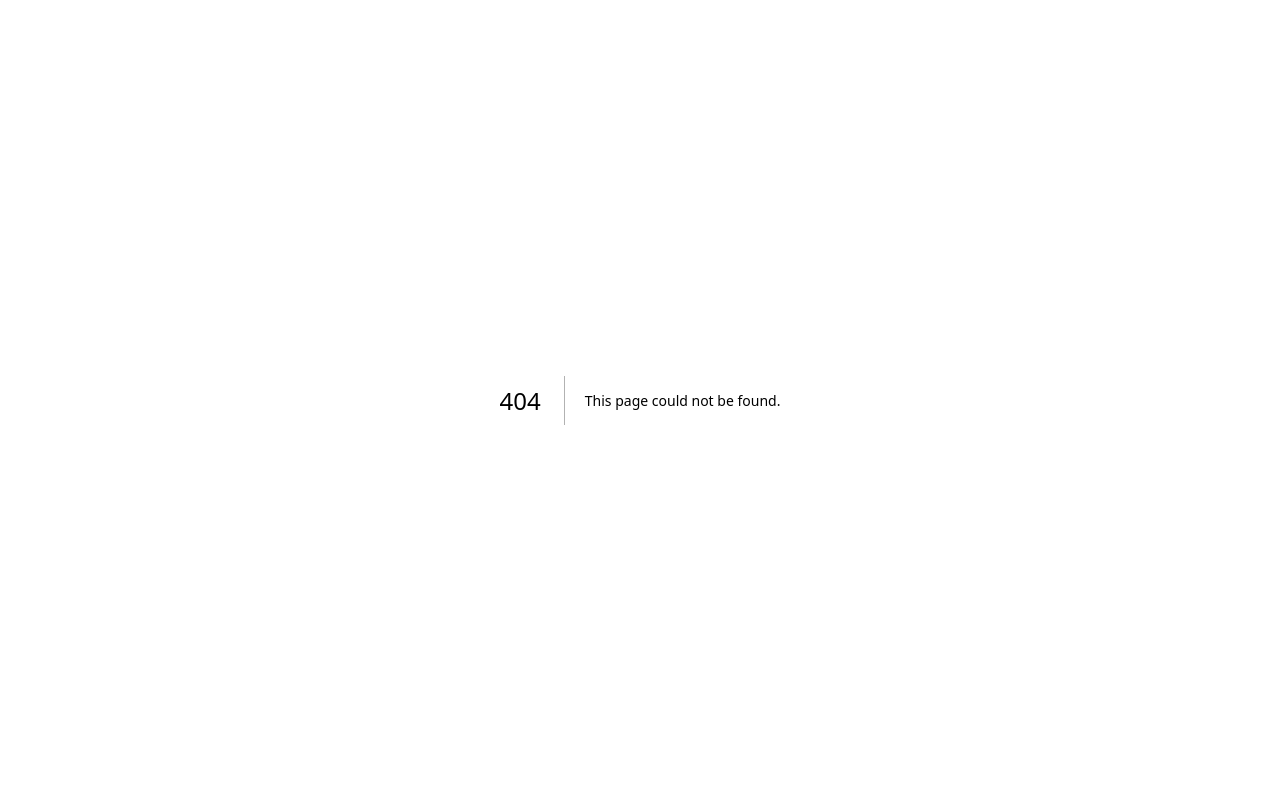
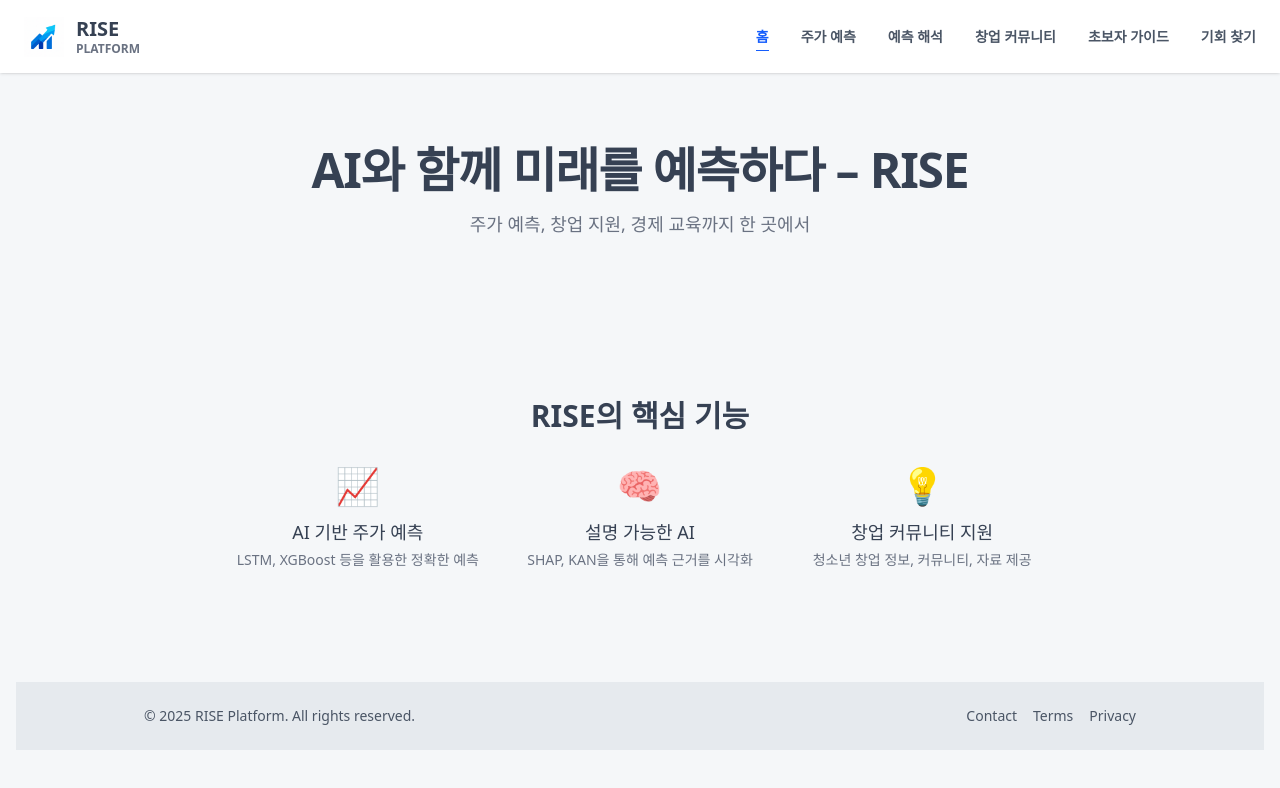
Before and after one commit to opal2718/rise-platform, a Next.js app: page /platform in a window 1280 px wide. Before the commit this address had no page. Shown: the top 788 px of the page. Built offline with nearby package versions, Linux system fonts and the light colour scheme.

Commit message:
education home addition

```diff
--- /dev/null
+++ b/src/app/education/page.tsx
@@ -0,0 +1,50 @@
+import Header from '@/components/Header';
+
+
+export default function Home() {
+  return (
+    <main className="flex flex-col items-center justify-center min-h-screen p-4 bg-[#f5f7f9]">
+      <Header />
+
+      {/* Hero Section */}
+      <section className="text-center py-24">
+        <h1 className="text-5xl font-semibold text-gray-700 tracking-tight mb-4">AI와 함께 미래를 예측하다 – RISE</h1>
+        <p className="text-lg text-gray-500">주가 예측, 창업 지원, 경제 교육까지 한 곳에서</p>
+      </section>
+
+      {/* About RISE */}
+      <section className="py-16 max-w-5xl text-center">
+        <h2 className="text-3xl font-semibold text-gray-700 mb-8">RISE의 핵심 기능</h2>
+        <div className="grid grid-cols-1 sm:grid-cols-3 gap-10">
+          <div>
+            <div className="text-4xl mb-3">📈</div>
+            <h3 className="text-lg font-medium text-gray-700">AI 기반 주가 예측</h3>
+            <p className="text-sm text-gray-500 mt-1">LSTM, XGBoost 등을 활용한 정확한 예측</p>
+          </div>
+          <div>
+            <div className="text-4xl mb-3">🧠</div>
+            <h3 className="text-lg font-medium text-gray-700">설명 가능한 AI</h3>
+            <p className="text-sm text-gray-500 mt-1">SHAP, KAN을 통해 예측 근거를 시각화</p>
+          </div>
+          <div>
+            <div className="text-4xl mb-3">💡</div>
+            <h3 className="text-lg font-medium text-gray-700">창업 커뮤니티 지원</h3>
+            <p className="text-sm text-gray-500 mt-1">청소년 창업 정보, 커뮤니티, 자료 제공</p>
+          </div>
+        </div>
+      </section>
+      <footer className="w-full bg-[#e6eaee] text-gray-600 text-sm py-6 mt-12">
+        <div className="max-w-5xl mx-auto px-4 flex flex-col sm:flex-row justify-between items-center gap-2">
+          <p>&copy; 2025 RISE Platform. All rights reserved.</p>
+          <div className="flex gap-4">
+            <a href="mailto:rise@riseplatform.kr" className="hover:underline">Contact</a>
+            <a href="/terms" className="hover:underline">Terms</a>
+            <a href="/privacy" className="hover:underline">Privacy</a>
+          </div>
+        </div>
+      </footer>
+
+    </main>
+
+  );
+}
--- a/src/app/page.tsx
+++ b/src/app/page.tsx
@@ -1,50 +1,6 @@
-import Header from '@/components/Header';
+// app/protected/page.tsx
+import { redirect } from 'next/navigation';
 
-
-export default function Home() {
-  return (
-    <main className="flex flex-col items-center justify-center min-h-screen p-4 bg-[#f5f7f9]">
-      <Header />
-
-      {/* Hero Section */}
-      <section className="text-center py-24">
-        <h1 className="text-5xl font-semibold text-gray-700 tracking-tight mb-4">AI와 함께 미래를 예측하다 – RISE</h1>
-        <p className="text-lg text-gray-500">주가 예측, 창업 지원, 경제 교육까지 한 곳에서</p>
-      </section>
-
-      {/* About RISE */}
-      <section className="py-16 max-w-5xl text-center">
-        <h2 className="text-3xl font-semibold text-gray-700 mb-8">RISE의 핵심 기능</h2>
-        <div className="grid grid-cols-1 sm:grid-cols-3 gap-10">
-          <div>
-            <div className="text-4xl mb-3">📈</div>
-            <h3 className="text-lg font-medium text-gray-700">AI 기반 주가 예측</h3>
-            <p className="text-sm text-gray-500 mt-1">LSTM, XGBoost 등을 활용한 정확한 예측</p>
-          </div>
-          <div>
-            <div className="text-4xl mb-3">🧠</div>
-            <h3 className="text-lg font-medium text-gray-700">설명 가능한 AI</h3>
-            <p className="text-sm text-gray-500 mt-1">SHAP, KAN을 통해 예측 근거를 시각화</p>
-          </div>
-          <div>
-            <div className="text-4xl mb-3">💡</div>
-            <h3 className="text-lg font-medium text-gray-700">창업 커뮤니티 지원</h3>
-            <p className="text-sm text-gray-500 mt-1">청소년 창업 정보, 커뮤니티, 자료 제공</p>
-          </div>
-        </div>
-      </section>
-      <footer className="w-full bg-[#e6eaee] text-gray-600 text-sm py-6 mt-12">
-        <div className="max-w-5xl mx-auto px-4 flex flex-col sm:flex-row justify-between items-center gap-2">
-          <p>&copy; 2025 RISE Platform. All rights reserved.</p>
-          <div className="flex gap-4">
-            <a href="mailto:rise@riseplatform.kr" className="hover:underline">Contact</a>
-            <a href="/terms" className="hover:underline">Terms</a>
-            <a href="/privacy" className="hover:underline">Privacy</a>
-          </div>
-        </div>
-      </footer>
-
-    </main>
-
-  );
+export default function ProtectedPage() {
+  redirect('/platform'); // immediately redirects on load
 }
--- /dev/null
+++ b/src/app/platform/page.tsx
@@ -0,0 +1,50 @@
+import Header from '@/components/Header';
+
+
+export default function Home() {
+  return (
+    <main className="flex flex-col items-center justify-center min-h-screen p-4 bg-[#f5f7f9]">
+      <Header />
+
+      {/* Hero Section */}
+      <section className="text-center py-24">
+        <h1 className="text-5xl font-semibold text-gray-700 tracking-tight mb-4">AI와 함께 미래를 예측하다 – RISE</h1>
+        <p className="text-lg text-gray-500">주가 예측, 창업 지원, 경제 교육까지 한 곳에서</p>
+      </section>
+
+      {/* About RISE */}
+      <section className="py-16 max-w-5xl text-center">
+        <h2 className="text-3xl font-semibold text-gray-700 mb-8">RISE의 핵심 기능</h2>
+        <div className="grid grid-cols-1 sm:grid-cols-3 gap-10">
+          <div>
+            <div className="text-4xl mb-3">📈</div>
+            <h3 className="text-lg font-medium text-gray-700">AI 기반 주가 예측</h3>
+            <p className="text-sm text-gray-500 mt-1">LSTM, XGBoost 등을 활용한 정확한 예측</p>
+          </div>
+          <div>
+            <div className="text-4xl mb-3">🧠</div>
+            <h3 className="text-lg font-medium text-gray-700">설명 가능한 AI</h3>
+            <p className="text-sm text-gray-500 mt-1">SHAP, KAN을 통해 예측 근거를 시각화</p>
+          </div>
+          <div>
+            <div className="text-4xl mb-3">💡</div>
+            <h3 className="text-lg font-medium text-gray-700">창업 커뮤니티 지원</h3>
+            <p className="text-sm text-gray-500 mt-1">청소년 창업 정보, 커뮤니티, 자료 제공</p>
+          </div>
+        </div>
+      </section>
+      <footer className="w-full bg-[#e6eaee] text-gray-600 text-sm py-6 mt-12">
+        <div className="max-w-5xl mx-auto px-4 flex flex-col sm:flex-row justify-between items-center gap-2">
+          <p>&copy; 2025 RISE Platform. All rights reserved.</p>
+          <div className="flex gap-4">
+            <a href="mailto:rise@riseplatform.kr" className="hover:underline">Contact</a>
+            <a href="/terms" className="hover:underline">Terms</a>
+            <a href="/privacy" className="hover:underline">Privacy</a>
+          </div>
+        </div>
+      </footer>
+
+    </main>
+
+  );
+}
--- a/src/components/Header.tsx
+++ b/src/components/Header.tsx
@@ -2,13 +2,16 @@
 import Link from 'next/link';
 import { usePathname } from 'next/navigation';
 
-const navItems = [
-  { name: '홈', href: '/' },
-  { name: '주가 예측', href: '/predict' },
-  { name: '예측 해석', href: '/xai' },
-  { name: '창업 커뮤니티', href: '/community' },
-  { name: '초보자 가이드', href: '/guide' },
-  { name: '기회 찾기', href: '/chances' },
+const navItems_platform = [
+  { name: '홈', href: '/platform' },
+  { name: '주가 예측', href: '/platform/predict' },
+  { name: '예측 해석', href: '/platform/xai' },
+  { name: '창업 커뮤니티', href: '/platform/community' },
+  { name: '초보자 가이드', href: '/platform/guide' },
+  { name: '기회 찾기', href: '/platform/chances' },
+];
+const navItems_education = [
+  { name: '홈', href: '/education' },
 ];
 
 
@@ -20,16 +23,18 @@ export default function Header() {
       <div className="max-w-7xl mx-auto px-6 py-4 flex items-center justify-between">
         {/* Logo */}
         <div className="flex items-center gap-3">
-          <img src="/logo.png" alt="Logo" className="w-10 h-10" />
+          <Link href={pathname.includes("/education")?"/platform":"/education"} key={pathname.includes("/education")?"플랫폼":"교육"}>
+            <img src={pathname.includes("/education")?"/resources/logo_e.png":"/resources/logo_p.png"} alt="Logo" className="w-10 h-10" />
+          </Link>
           <div className="text-xl font-bold text-gray-700 leading-tight">
             <div>RISE</div>
-            <div className="text-xs text-gray-500">PLATFORM</div>
+            <div className="text-xs text-gray-500">{pathname.includes("/education")?"EDUCATION":"PLATFORM"}</div>
           </div>
         </div>
 
         {/* Navigation */}
         <nav className="flex gap-8 text-sm font-semibold">
-          {navItems.map(({ name, href }) => (
+          {(pathname.includes("/education")?navItems_education:navItems_platform).map(({ name, href }) => (
             <Link
               key={name}
               href={href}
```
Also changed, not shown: public/resources/logo_e.png (added), public/resources/logo_p.png (added), src/app/platform/chances/page.tsx (renamed from src/app/chances/page.tsx), src/app/platform/community/page.tsx (renamed from src/app/community/page.tsx), src/app/platform/guide/page.tsx (renamed from src/app/guide/page.tsx), src/app/platform/predict/page.tsx (renamed from src/app/predict/page.tsx), src/app/platform/xai/page.tsx (renamed from src/app/xai/page.tsx).
